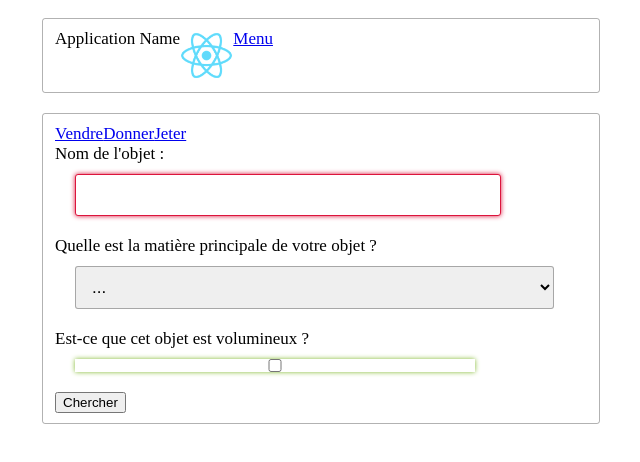
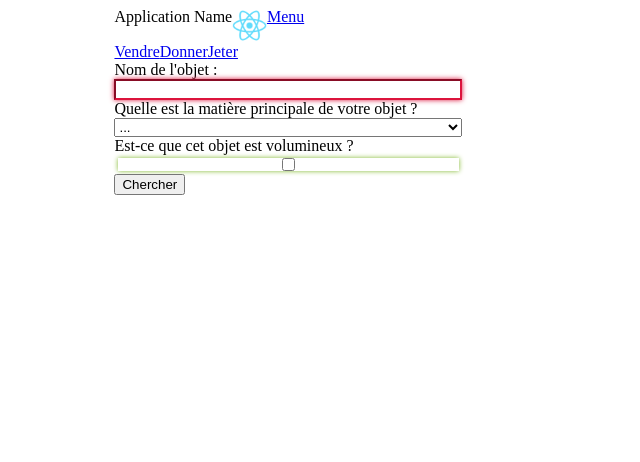
Before and after one commit to MohamedNiaissa/ProjetLabDay, a React (Create React App) app: page /Jeter in a window 1280 px wide. Shown: the top 462 px of the page, without its empty margins (360-1000 px from the left). Built offline with nearby package versions, Linux system fonts and the light colour scheme.

Commit message:
Sellform avec vérif de ville

```diff
--- a/src/css/style.css
+++ b/src/css/style.css
@@ -29,53 +29,3 @@ input[type]:focus:valid {
     border-color: rgb(128, 184, 45);
     box-shadow: 0 0 5px rgb(128, 184, 45);
 }
-
-input {
-    display: block;
-    margin: 10px 20px 20px 20px;
-    outline: 0;
-    width: 400px;
-    border: 0;
-    padding: 10px 12px;
-    border-radius: 3px;
-    font-size: 17px;
-    border: 1px solid rgba(0,0,0,0.3);
-}
-
-section {
-    display: block;
-    margin: 10px 20px 20px 20px;
-    outline: 0;
-    width: 100%;
-    border: 0;
-    padding: 10px 12px;
-    border-radius: 3px;
-    font-size: 17px;
-    border: 1px solid rgba(0,0,0,0.3);
-}
-
-select{
-    display: block;
-    margin: 10px 20px 20px 20px;
-    outline: 0;
-    width: 90%;
-    border: 0;
-    padding: 10px 12px;
-    border-radius: 3px;
-    font-size: 17px;
-    border: 1px solid rgba(0,0,0,0.3);
-}
-
-textarea {
-    display: block;
-    resize: none;
-    margin: 10px 20px 20px 20px;
-    outline: 0;
-    width: 90%;
-    height: 300px;
-    border: 0;
-    padding: 10px 12px;
-    border-radius: 3px;
-    font-size: 16.5px;
-    border: 1px solid rgba(0,0,0,0.3);
-}
--- a/src/elements/Forms/GroupForm.js
+++ b/src/elements/Forms/GroupForm.js
@@ -13,6 +13,7 @@ class GroupForm extends React.Component {
                 else console.log("Good")
             })
         } else if(this.props.set.property === "location") {
+            this.input.setCustomValidity("Empty Field.");
             this.input.addEventListener("input", function() {
 
                 let checkValidity = false;
@@ -22,23 +23,6 @@ class GroupForm extends React.Component {
                 !this.value.match(/[^a-zA-Z]/) && checkValidity && (this.value.length > 1) ? this.setCustomValidity("") : this.setCustomValidity("Invalid field.");
                 if(this.validity.customError) console.log("Wrong character.")
                 else console.log("Good")
-            })
-        }else if(this.props.set.property === "question") {
-            this.input.addEventListener("input", function() {
-                const loc = document.getElementById("fpvzmxn");
-                loc.childNodes.forEach(element => {
-                    if(element.style.display === "none") {
-                        if(element.nodeName === "INPUT") {
-                            const index = allCities.findIndex(obj => obj.City === element.value);
-                            if(index === -1) element.setCustomValidity("Invalid Field.")
-                        }
-                        element.style.display = "inline";
-                    }
-                    else {
-                        if(element.nodeName === "INPUT") element.setCustomValidity("");
-                        element.style.display = "none";
-                    }
-                })
             })
         }
     }
--- a/src/elements/Forms/SellForm.js
+++ b/src/elements/Forms/SellForm.js
@@ -1,10 +1,38 @@
 import React from "react";
+import GroupForm from "./GroupForm";
 
+let TF_settings = [
+    {id:"ezpfdbe", className: "FormGroup", label: "Nom de l'objet", type: "text", property:"product", display:"visibility"},
+    {id:"nfozxfm", className: "FormGroup", label: "Quelle est la matière principale de votre objet ?", type: "text", property:"material", display:"visibility"},
+    {id:"fpvzmxn", className: "FormGroup", label: "Location", type: "text", property:"location", display:"visibility"},
+]
 
 class SellForm extends React.Component {
+
+    componentDidMount() {
+        this.btn.addEventListener("click", function() {
+        const TF = document.getElementById("SellForm");
+
+            TF.childNodes.forEach(element => {
+                element.childNodes.forEach(subElement => {
+                    if(subElement.nodeName === "INPUT" && subElement.type === "text") {
+                        console.log(subElement.nodeName)
+                        if(subElement.validity.customError) console.log("NOPE CAN'T DO")
+                        else console.log("VALID")
+                    }
+                })
+            })
+        })
+    }
+
     render() {
+        console.log(TF_settings)
         return (
-            <p>Here's the Sell Form.</p>
+            <form id="SellForm">
+                { TF_settings.map((set) => <GroupForm {...this.props} set={set} key={set.id}/>) }
+
+                <button type="button" ref={e => (this.btn = e)}>Chercher</button>
+            </form>
         )
     }
 }
```
